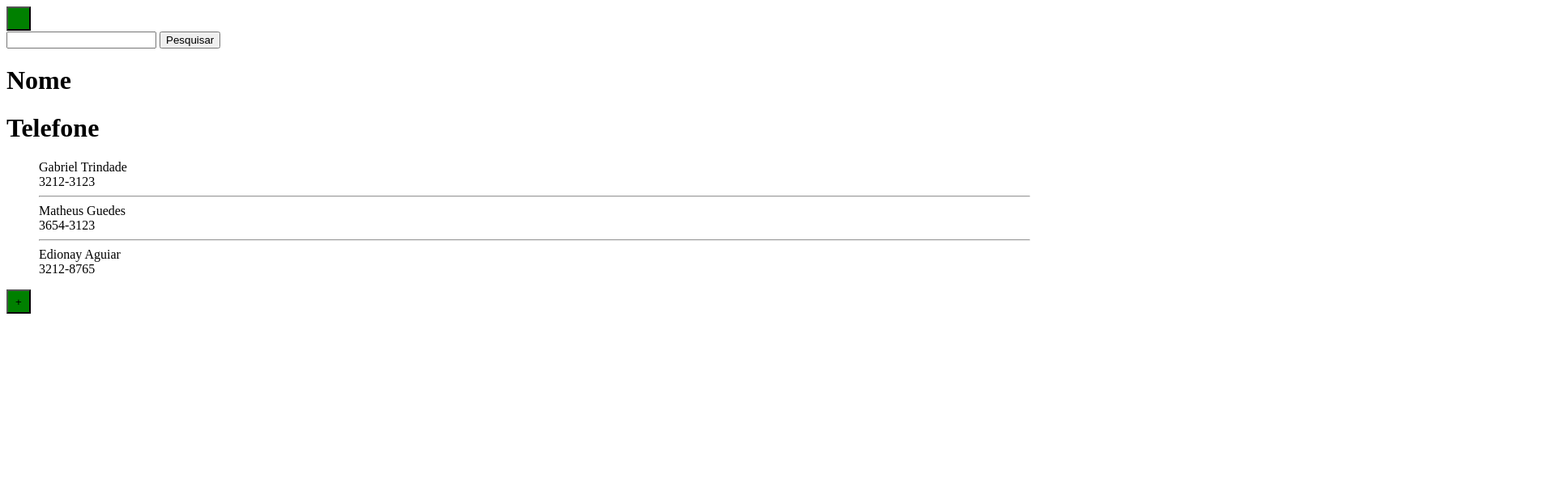
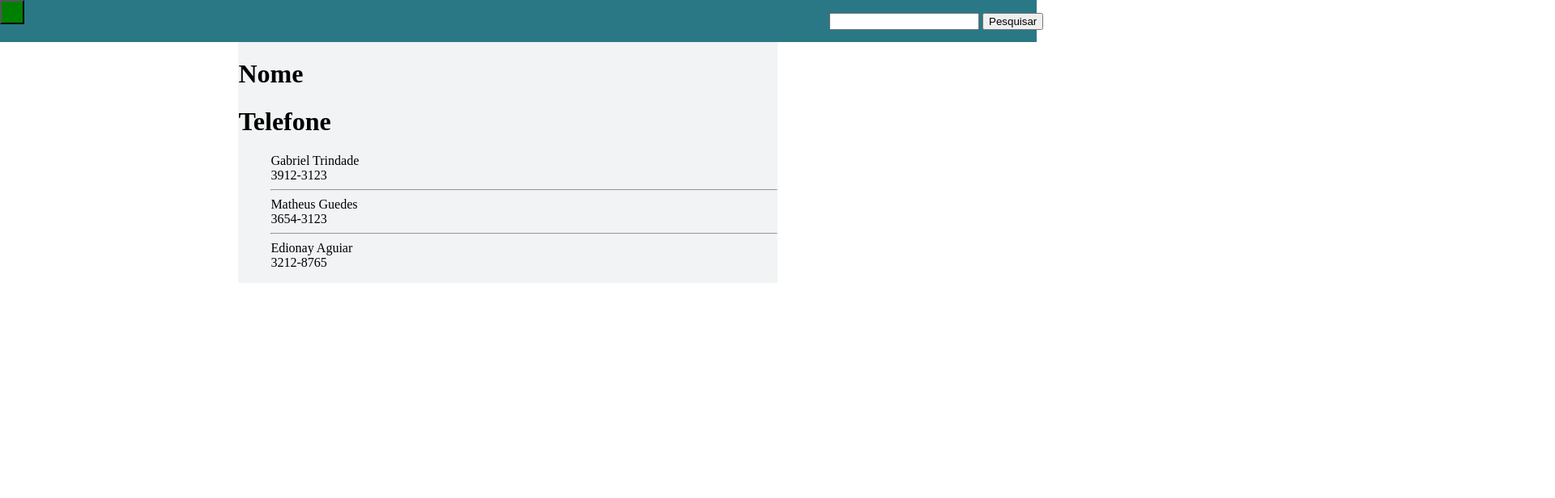
Before and after one commit to gvtrindade/sagenda, a plain HTML site: page index.html in a window 1280 px wide. Both pictures are taken after a click on the button "Pesquisar". Shown: the top 616 px of the page at 81% size, 1920 px wide, since content can reach past the window. Drawn offline with Linux system fonts and the light colour scheme.

Commit message:
Implementação da UI iniciada

```diff
--- a/index.html
+++ b/index.html
@@ -15,14 +15,16 @@
             <!-- <img src="./Assets/menu-aberto.svg">   -->
         </button>
         <div class="pesquisa">
-            <input type="search" id="caixaPesquisa">
-            <button>Pesquisar</button>
+            <input type="search" id="caixaPesquisa" onkeyup="pesquisar()">
+            <button onclick="pesquisar()">Pesquisar</button>
         </div>
     </div>
 
     <div class="conteudo">
-        <h1>Nome</h1>
-        <h1>Telefone</h1>
+        <div id="titulos">
+            <h1>Nome</h1>
+            <h1>Telefone</h1>
+        </div>
         <ul id="listaContatos"></ul>
     </div>
 
@@ -39,6 +41,10 @@
             <h1 id="nomeModal"></h1>
             <span>Telefone</span>
             <span id="telefoneModal"></span>
+            <span>Email</span>
+            <span id="emailModal"></span>
+            <span>Categoria</span>
+            <span id="categoriaModal"></span>
         </div>
     </div>
 
@@ -57,8 +63,14 @@
             <span>Email:</span>
             <input id="emailContato" type="text">
             <br>
-            <span>Categoria:</span>
-            <input id="categoriaContato" type="text">
+            <form>
+                <label>Categoria:</label>
+                <select id="categoriaContato" autocomplete="off">
+                    <option value="SEQUALOG">SEQUALOG</option>
+                    <option value="Senado" selected>Senado</option>
+                    <option value="Externo">Externo</option>
+                </select>
+            </form>
             <br>
             <button class="botao" onclick="salvarContato()">Salvar</button>
         </div>
@@ -66,7 +78,7 @@
 
 
     <script src="script.js"></script>
-    <script src="data.json"></script>
+    <!-- <script src="data.json"></script> -->
 
 
 </body>
--- a/script.js
+++ b/script.js
@@ -4,6 +4,7 @@ window.onload = function() {
 };
 
 const listaContatos = document.getElementById("listaContatos");
+const caixaPesquisa = document.getElementById("caixaPesquisa");
 const nomeContato = document.getElementById("nomeContato");
 const telefoneContato = document.getElementById("telefoneContato");
 const emailContato = document.getElementById("emailContato");
@@ -16,7 +17,7 @@ const conteudoModalAdd = [
 
 
 const contatos = [
-    { "nome": "Gabriel Trindade", "telefone": "3212-3123", "email": "", "categoria": "Servidor" },
+    { "nome": "Gabriel Trindade", "telefone": "3912-3123", "email": "", "categoria": "Servidor" },
     { "nome": "Matheus Guedes", "telefone": "3654-3123", "email": "", "categoria": "Servidor" },
     { "nome": "Edionay Aguiar", "telefone": "3212-8765", "email": "", "categoria": "Servidor" },
 ];
@@ -26,6 +27,7 @@ const contatos = [
 //Limpar modal de adicionar
 function limparModalAdd() {
 
+    caixaPesquisa.value = "";
     nomeContato.value = "";
     telefoneContato.value = "";
     emailContato.value = "";
@@ -33,7 +35,7 @@ function limparModalAdd() {
 
 };
 
-//Mostrar contatos
+//Mostrar lista de contatos
 function mostrarContatos() {
 
     listaContatos.innerHTML = "";
@@ -50,7 +52,8 @@ function mostrarContatos() {
 
         nome.innerText = contatos[i].nome;
         telefone.innerText = contatos[i].telefone;
-
+        nome.className = "Data";
+        telefone.className = "Data";
 
         listaContatos.appendChild(contato);
         contato.appendChild(nome);
@@ -58,9 +61,8 @@ function mostrarContatos() {
 
 
         if (i !== contatos.length - 1) {
-            listaContatos.appendChild(hr);
+            contato.appendChild(hr);
         };
-
 
     };
 
@@ -146,3 +148,31 @@ function msgErroCadastrar() {
     });
     if (resposta === true) { return true; };
 };
+
+//Função de pesquisa
+function pesquisar() {
+
+    let input, filter, content, Info, Class, txtValue;
+    input = document.getElementById("caixaPesquisa");
+    filter = input.value.toUpperCase();
+    content = document.getElementById("listaContatos");
+    Info = content.getElementsByClassName("contato");
+
+    for (let j = 0; j < Info.length; j++) {
+
+        for (let k = 0; k < Info[j].children.length - 1; k++) {
+
+            Class = Info[j].getElementsByClassName("Data")[k];
+            txtValue = Class.textContent || Class.innerText;
+            if (txtValue.toUpperCase().indexOf(filter) > -1) {
+                Info[j].style.display = "";
+                break;
+            } else {
+                Info[j].style.display = "none";
+            };
+
+        };
+
+    };
+
+};
--- a/style.css
+++ b/style.css
@@ -1,7 +1,39 @@
+body {
+    margin: 0;
+    padding: 0;
+    overflow-x: hidden;
+    display: grid;
+}
+
+.header {
+    background-color: #2A7886;
+    position: sticky;
+}
+
+.pesquisa {
+    position: relative;
+    left: 80%;
+    bottom: 15px;
+    /* transform: translateY(-50%); */
+}
+
 .botao {
     height: 30px;
     width: 30px;
     background-color: green;
+}
+
+#botaoAdicionar {
+    position: fixed;
+    bottom: 5%;
+    right: 5%;
+}
+
+.conteudo {
+    position: relative;
+    background-color: #F1F3F4;
+    left: 23%;
+    width: 52%;
 }
 
 #listaContatos li {
```
